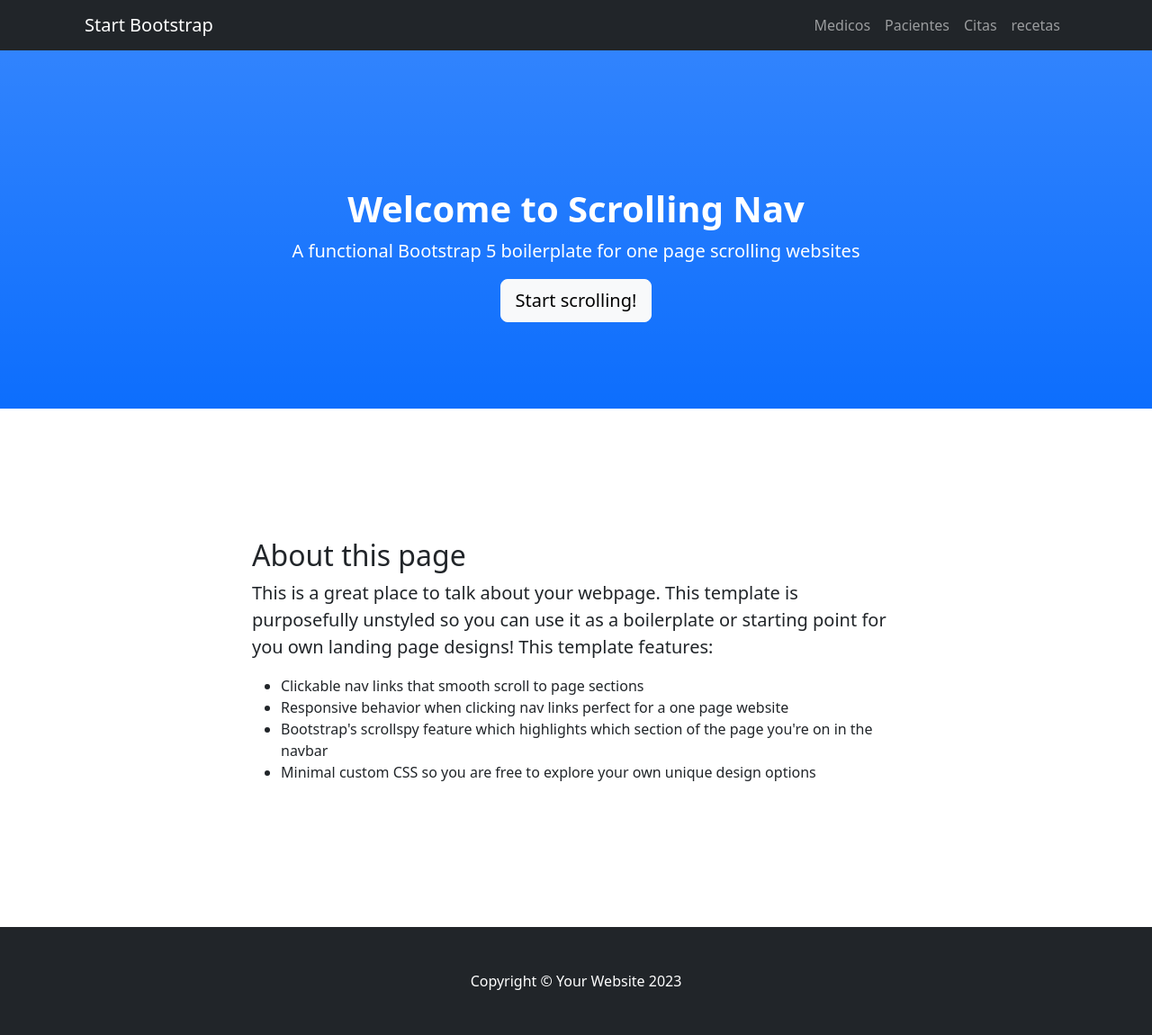
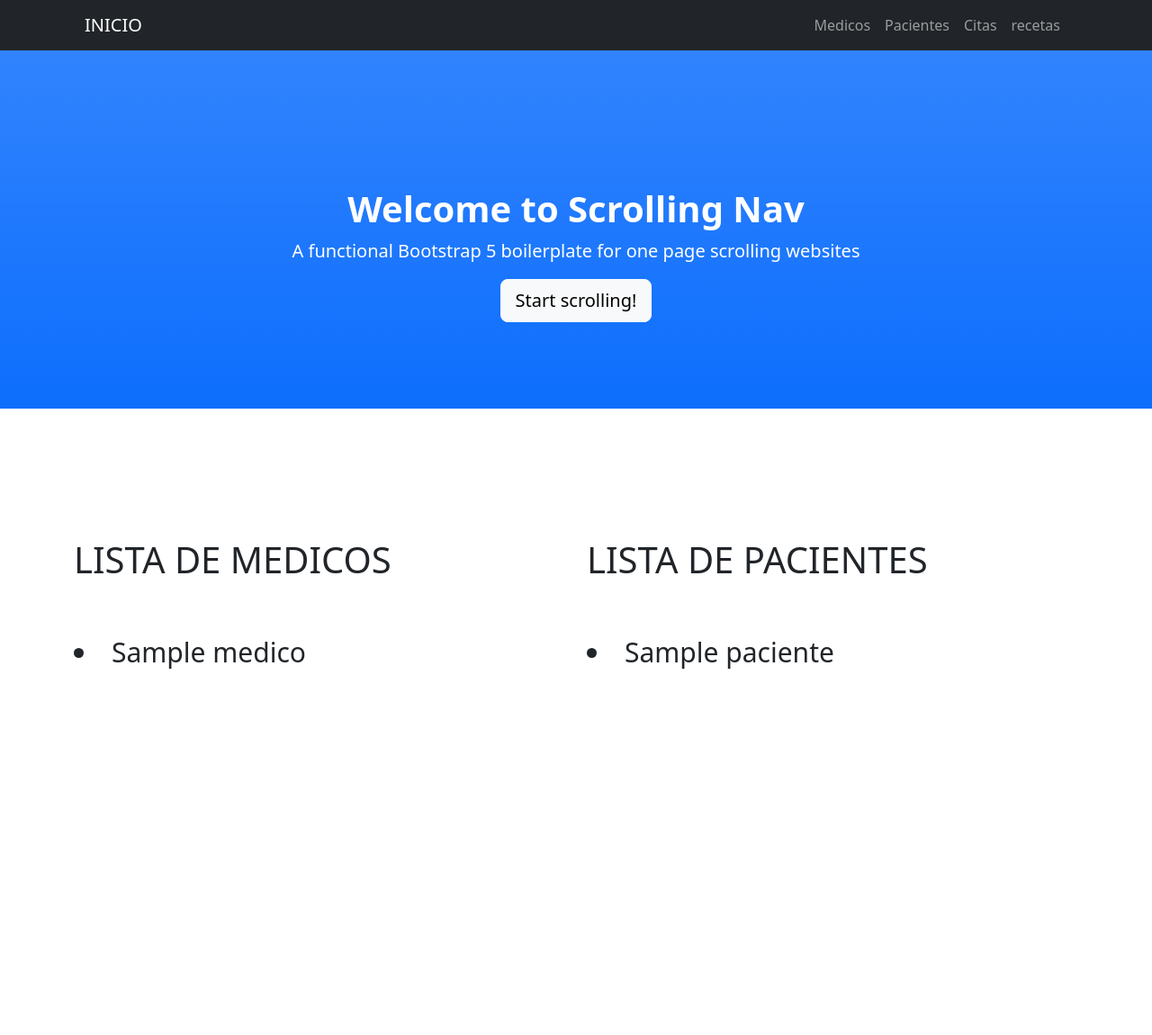
Before and after one commit to brayan084/Tercera-pre-entrega-ZORRO, a Django app: page / in a window 1280 px wide. Shown: the whole page at 90% size. After the commit the page ends 743 px from the top, so only its background shows below. Run offline with Django 4.2, Linux system fonts and the light colour scheme; tables that the repository leaves empty hold one stand-in row (values such as "Sample post"); some libraries are stand-ins or nearby versions.

Commit message:
update registros de medicos y pacientes

```diff
--- /dev/null
+++ b/project/SwissMedical/static/SwissMedical/css/index.css
@@ -0,0 +1,3 @@
+.tamaño {
+    font-size: 30px;
+}
--- a/project/SwissMedical/templates/SwissMedical/index.html
+++ b/project/SwissMedical/templates/SwissMedical/index.html
@@ -1,45 +1,56 @@
 {% extends 'swissMedical/navbar.html' %}
-{% load static %}
+
 
 
 {% block content %}
+
 <body id="page-top">
+    {% load static %}
+    <link rel="stylesheet" href=" {% static 'SwissMedical/css/index.css' %} ">
 
     <!-- Header-->
     <header class="bg-primary bg-gradient text-white">
         <div class="container px-4 text-center">
             <h1 class="fw-bolder">Welcome to Scrolling Nav</h1>
             <p class="lead">A functional Bootstrap 5 boilerplate for one page scrolling websites</p>
-                    <a class="btn btn-lg btn-light" href="#about">Start scrolling!</a>
+            <a class="btn btn-lg btn-light" href="#">Start scrolling!</a>
         </div>
     </header>
-            <!-- About section-->
-            <section id="about">
-                <div class="container px-4">
-                    <div class="row gx-4 justify-content-center">
-                        <div class="col-lg-8">
-                            <h2>About this page</h2>
-                            <p class="lead">This is a great place to talk about your webpage. This template is purposefully unstyled so you can use it as a boilerplate or starting point for you own landing page designs! This template features:</p>
-                            <ul>
-                                <li>Clickable nav links that smooth scroll to page sections</li>
-                                <li>Responsive behavior when clicking nav links perfect for a one page website</li>
-                                <li>Bootstrap's scrollspy feature which highlights which section of the page you're on in the navbar</li>
-                                <li>Minimal custom CSS so you are free to explore your own unique design options</li>
-                            </ul>
+
+    <section class="page-section">
+        <div class="container">
+            <div class="row">
+
+                <div class="col-6">
+
+
+                    <h1>LISTA DE MEDICOS</h1>
+                    <br>
+                    <br>
+                    {% for medico in medicos %}
+                    <li class="tamaño">{{ medico.nombre }}</li>
+                    {% endfor %}
+
+
                 </div>
+                <div class="col-6">
+
+                    <h1>LISTA DE PACIENTES</h1>
+                    <br>
+                    <br>
+                    {% for paciente in pacientes %}
+                    <li class="tamaño">{{ paciente.nombre }}</li>
+                    {% endfor %}
+
+
+                </div>
+
+
+
             </div>
         </div>
     </section>
 
-            </section>
-            <!-- Footer-->
-            <footer class="py-5 bg-dark">
-                <div class="container px-4"><p class="m-0 text-center text-white">Copyright &copy; Your Website 2023</p></div>
-            </footer>
-            <!-- Bootstrap core JS-->
-            <script src="https://cdn.jsdelivr.net/npm/bootstrap@5.2.3/dist/js/bootstrap.bundle.min.js"></script>
-            <!-- Core theme JS-->
-            <script src="{% static 'SwissMedical/js/scripts.js' %}"></script>
 
 </body>
 {% endblock content %}
--- a/project/SwissMedical/templates/SwissMedical/navbar.html
+++ b/project/SwissMedical/templates/SwissMedical/navbar.html
@@ -1,3 +1,5 @@
+
+
 <!DOCTYPE html>
 <html lang="en">
 
@@ -15,7 +17,7 @@
 <body>
     <nav class="navbar navbar-expand-lg navbar-dark bg-dark fixed-top" id="mainNav">
         <div class="container px-4">
-            <a class="navbar-brand" href="{% url 'index' %}">Start Bootstrap</a>
+            <a class="navbar-brand" href="{% url 'index' %}">INICIO</a>
             <button class="navbar-toggler" type="button" data-bs-toggle="collapse" data-bs-target="#navbarResponsive"
                 aria-controls="navbarResponsive" aria-expanded="false" aria-label="Toggle navigation"><span
                     class="navbar-toggler-icon"></span></button>
@@ -31,9 +33,6 @@
     </nav>
     {% block content %} {% endblock content %}
 
-    <!-- <footer>
-        <h3>Todos los derechos reservados</h3>
-    </footer> -->
 </body>
 
 </html>
--- a/project/SwissMedical/views.py
+++ b/project/SwissMedical/views.py
@@ -1,9 +1,16 @@
 from django.shortcuts import render
 from .forms import MedicosForm, PacientesForm, CitasForm, recetasForm
+from .models import Medicos, Pacientes
 
 # Create your views here.
 def index(request):
-    return render(request, 'SwissMedical/index.html')
+    pacientes_registrados = Pacientes.objects.all()
+    medicos_registrados = Medicos.objects.all()
+    datos = {
+        'medicos': medicos_registrados,
+        'pacientes': pacientes_registrados
+    }
+    return render(request, 'SwissMedical/index.html', datos)
 
 # crear medicos
 def medicos(request):
```
Lines whose indentation alone changed are shown as unchanged.
